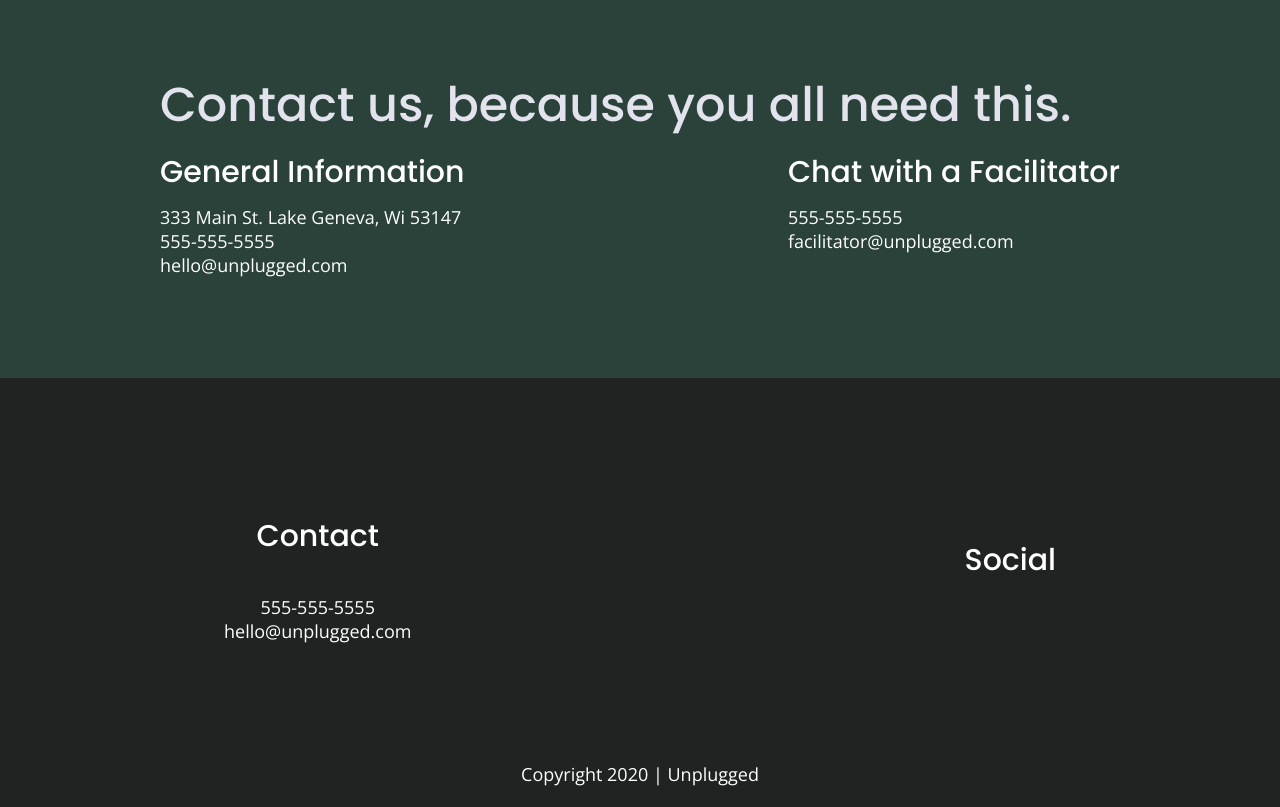
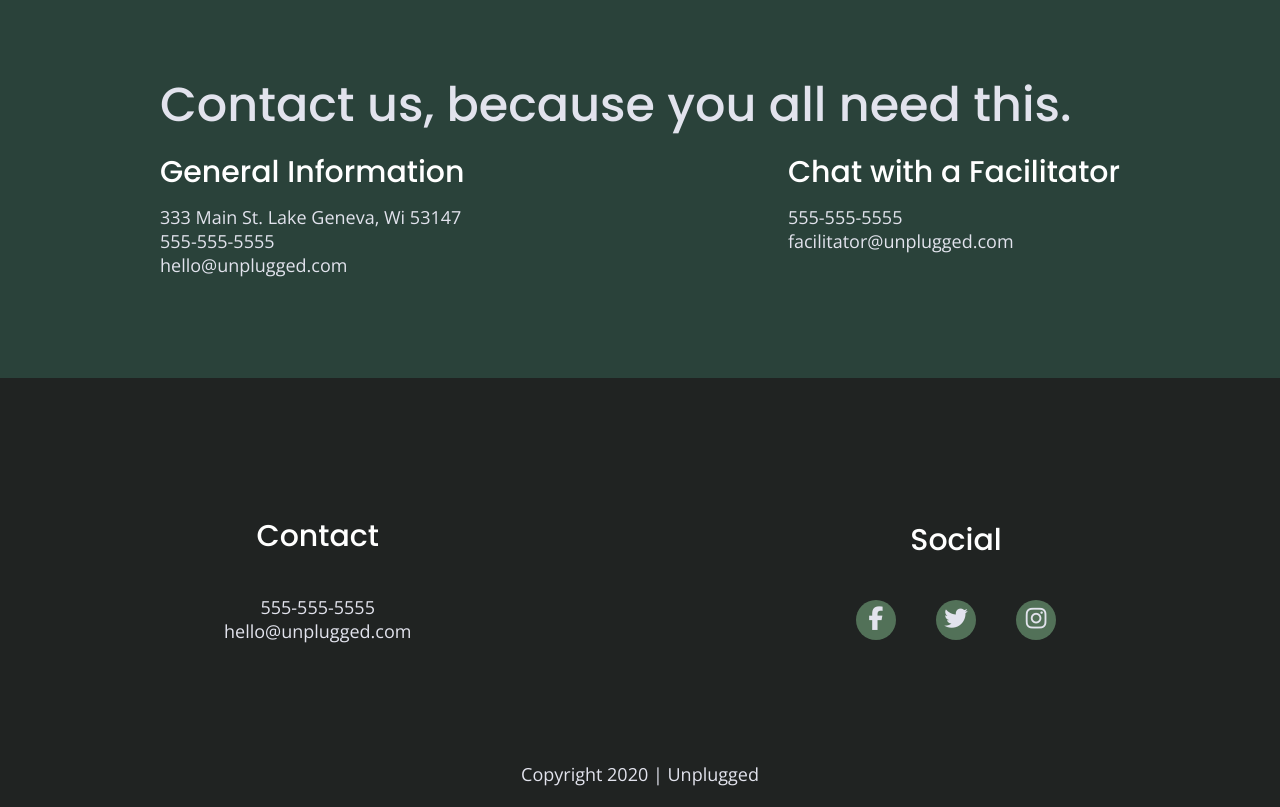
Before and after one commit to cathyhouston/unplugged-retreat-site, a website: page about/index.html in a window 1280 px wide. Shown: the part 1120-1927 px from the top of the page. Drawn offline with nearby package versions, Linux system fonts and the light colour scheme.

Commit message:
Added social-icons to footer

```diff
--- a/about/index.html
+++ b/about/index.html
@@ -111,13 +111,19 @@
           <h4>Social</h4>
           <div class="social-icons">
             <p>
-              <a href="https://www.facebook.com/Skillcrush/" target="_blank"></a>
+              <a href="https://www.facebook.com/Skillcrush/" target="_blank">
+                <i class="fab fa-facebook-f"></i>
+              </a>
             </p>
             <p>
-              <a href="https://twitter.com/Skillcrush" target="_blank"></a>
+              <a href="https://twitter.com/Skillcrush" target="_blank">
+                <i class="fab fa-twitter"></i>
+              </a>
             </p>
             <p>
-              <a href="https://www.instagram.com/skillcrush/" target="_blank"></a>
+              <a href="https://www.instagram.com/skillcrush/" target="_blank">
+                <i class="fab fa-instagram"></i>
+              </a>
             </p>
           </div>
         </div>
--- a/css/main.css
+++ b/css/main.css
@@ -135,12 +135,7 @@ p {
 }
 
 address {
-   color: #ffffff;
    font-style: normal;
-}
-
-.copyright {
-   color: #ffffff;
 }
 
 img {
@@ -244,9 +239,17 @@ footer .social-icons {
 }
 
 footer .social-icons p {
+   background-color: #527158;
+   border-radius: 50%;
+   width: 40px;
+   height: 40px;
    display: flex;
    justify-content: center;
    align-items: center;
+}
+
+footer .social-icons p i {
+   font-size: 1.3125em;
 }
 
 footer .copyright {
@@ -650,7 +653,7 @@ input[type=button] {
       margin: 100px 0;
     }
 
-    .footer-content {
+    footer .footer-content {
       display: flex;
       justify-content: space-between;
       align-items: center;
@@ -660,6 +663,11 @@ input[type=button] {
     footer .contact {
       margin-bottom: 0;
     }
+
+    footer .social-icons {
+      width: 12.5em;
+      justify-content: space-between;
+}
 
     footer .copyright {
       width: 100%;
```
Also changed, not shown: faq/index.html (+9 -3 lines), index.html (+9 -3 lines).
